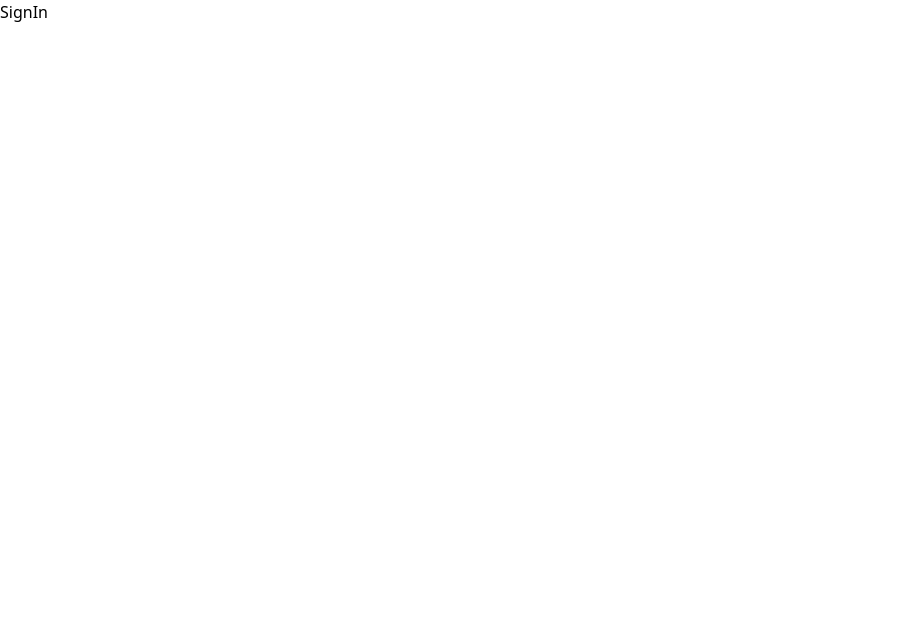
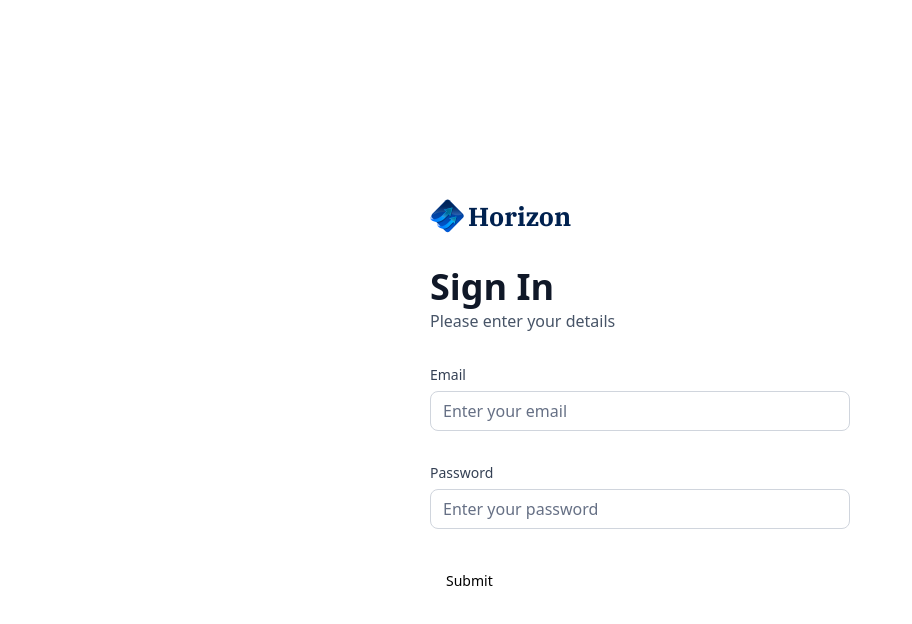
Before and after one commit to lichader/my-banking, a Next.js app: page /sign-in in a window 1280 px wide. Shown: the top 624 px of the page, without its empty margins (0-912 px from the left). Built offline with nearby package versions, Linux system fonts and the light colour scheme.

Commit message:
auth form in progress. Time: 2:09:16

```diff
--- a/app/(auth)/sign-in/page.tsx
+++ b/app/(auth)/sign-in/page.tsx
@@ -1,10 +1,11 @@
+import AuthForm from "@/components/AuthForm";
 import React from "react";
 
 const SignIn = () => {
   return (
-    <div>
-      <h1>SignIn</h1>
-    </div>
+    <section className="flex-center size-full max-sm:px-6">
+      <AuthForm type="sign-in" />
+    </section>
   );
 };
 
--- /dev/null
+++ b/components/AuthForm.tsx
@@ -0,0 +1,82 @@
+"use client";
+import Image from "next/image";
+import Link from "next/link";
+import React, { useState } from "react";
+
+import { z } from "zod";
+import { zodResolver } from "@hookform/resolvers/zod";
+import { useForm } from "react-hook-form";
+
+import { Button } from "./ui/button";
+import { Form } from "./ui/form";
+import CustomInput from "./CustomInput";
+import { authFormSchema } from "@/lib/utils";
+
+const AuthForm = ({ type }: { type: string }) => {
+  const [user, setuser] = useState(null);
+
+  const form = useForm<z.infer<typeof authFormSchema>>({
+    resolver: zodResolver(authFormSchema),
+    defaultValues: {
+      email: "",
+      password: "",
+    },
+  });
+
+  function onSubmit(values: z.infer<typeof authFormSchema>) {
+    console.log(values);
+  }
+
+  return (
+    <section className="auth-form">
+      <header className="flex flex-col gap-5 md:gap-8">
+        <Link href="/" className="cursor-pointer flex items-center gap-1">
+          <Image
+            src="/icons/logo.svg"
+            width={34}
+            height={34}
+            alt="Horizon logo"
+          />
+          <h1 className="text-26 font-ibm-plex-serif font-bold text-black-1">
+            Horizon
+          </h1>
+        </Link>
+
+        <div className="flex flex-col gap-1 md:gap-3">
+          <h1 className="text-24 lg:text-36 font-semibold text-gray-900">
+            {user ? "Link Account" : type === "sign-in" ? "Sign In" : "Sign Up"}
+            <p className="text-16 font-normal text-gray-600">
+              {user
+                ? "Link your account to get started"
+                : "Please enter your details"}
+            </p>
+          </h1>
+        </div>
+      </header>
+
+      {user ? (
+        <div className="flex flex-col gap-4">{/* PlaidLink */}</div>
+      ) : (
+        <Form {...form}>
+          <form onSubmit={form.handleSubmit(onSubmit)} className="space-y-8">
+            <CustomInput
+              control={form.control}
+              name="email"
+              label="Email"
+              placeholder="Enter your email"
+            />
+            <CustomInput
+              control={form.control}
+              name="password"
+              label="Password"
+              placeholder="Enter your password"
+            />
+            <Button type="submit">Submit</Button>
+          </form>
+        </Form>
+      )}
+    </section>
+  );
+};
+
+export default AuthForm;
--- /dev/null
+++ b/components/CustomInput.tsx
@@ -0,0 +1,47 @@
+import React from "react";
+
+import { FormField, FormLabel, FormControl, FormMessage } from "./ui/form";
+import { Input } from "./ui/input";
+import { Control, FieldPath, Form } from "react-hook-form";
+import { z } from "zod";
+import { authFormSchema } from "@/lib/utils";
+
+interface CustomInputProps {
+  control: Control<z.infer<typeof authFormSchema>>;
+  name: FieldPath<z.infer<typeof authFormSchema>>;
+  label: string;
+  placeholder: string;
+}
+
+const CustomInput = ({
+  control,
+  name,
+  label,
+  placeholder,
+}: CustomInputProps) => {
+  return (
+    <FormField
+      control={control}
+      name={name}
+      render={({ field }) => (
+        <div className="form-item">
+          <FormLabel className="form-label">{label}</FormLabel>
+
+          <div className="flex w-full flex-col">
+            <FormControl>
+              <Input
+                placeholder={placeholder}
+                className="input-class"
+                type={name === "password" ? "password" : "text"}
+                {...field}
+              />
+            </FormControl>
+          </div>
+          <FormMessage className="form-message mt-2" />
+        </div>
+      )}
+    ></FormField>
+  );
+};
+
+export default CustomInput;
--- a/components/ui/button.tsx
+++ b/components/ui/button.tsx
@@ -5,7 +5,7 @@
 import { cn } from "@/lib/utils"
 
 const buttonVariants = cva(
-  "inline-flex items-center justify-center whitespace-nowrap rounded-md text-sm font-medium ring-offset-background transition-colors focus-visible:outline-none focus-visible:ring-2 focus-visible:ring-ring focus-visible:ring-offset-2 disabled:pointer-events-none disabled:opacity-50",
+  "inline-flex items-center justify-center gap-2 whitespace-nowrap rounded-md text-sm font-medium ring-offset-background transition-colors focus-visible:outline-none focus-visible:ring-2 focus-visible:ring-ring focus-visible:ring-offset-2 disabled:pointer-events-none disabled:opacity-50 [&_svg]:pointer-events-none [&_svg]:size-4 [&_svg]:shrink-0",
   {
     variants: {
       variant: {
--- /dev/null
+++ b/components/ui/form.tsx
@@ -0,0 +1,178 @@
+"use client"
+
+import * as React from "react"
+import * as LabelPrimitive from "@radix-ui/react-label"
+import { Slot } from "@radix-ui/react-slot"
+import {
+  Controller,
+  ControllerProps,
+  FieldPath,
+  FieldValues,
+  FormProvider,
+  useFormContext,
+} from "react-hook-form"
+
+import { cn } from "@/lib/utils"
+import { Label } from "@/components/ui/label"
+
+const Form = FormProvider
+
+type FormFieldContextValue<
+  TFieldValues extends FieldValues = FieldValues,
+  TName extends FieldPath<TFieldValues> = FieldPath<TFieldValues>
+> = {
+  name: TName
+}
+
+const FormFieldContext = React.createContext<FormFieldContextValue>(
+  {} as FormFieldContextValue
+)
+
+const FormField = <
+  TFieldValues extends FieldValues = FieldValues,
+  TName extends FieldPath<TFieldValues> = FieldPath<TFieldValues>
+>({
+  ...props
+}: ControllerProps<TFieldValues, TName>) => {
+  return (
+    <FormFieldContext.Provider value={{ name: props.name }}>
+      <Controller {...props} />
+    </FormFieldContext.Provider>
+  )
+}
+
+const useFormField = () => {
+  const fieldContext = React.useContext(FormFieldContext)
+  const itemContext = React.useContext(FormItemContext)
+  const { getFieldState, formState } = useFormContext()
+
+  const fieldState = getFieldState(fieldContext.name, formState)
+
+  if (!fieldContext) {
+    throw new Error("useFormField should be used within <FormField>")
+  }
+
+  const { id } = itemContext
+
+  return {
+    id,
+    name: fieldContext.name,
+    formItemId: `${id}-form-item`,
+    formDescriptionId: `${id}-form-item-description`,
+    formMessageId: `${id}-form-item-message`,
+    ...fieldState,
+  }
+}
+
+type FormItemContextValue = {
+  id: string
+}
+
+const FormItemContext = React.createContext<FormItemContextValue>(
+  {} as FormItemContextValue
+)
+
+const FormItem = React.forwardRef<
+  HTMLDivElement,
+  React.HTMLAttributes<HTMLDivElement>
+>(({ className, ...props }, ref) => {
+  const id = React.useId()
+
+  return (
+    <FormItemContext.Provider value={{ id }}>
+      <div ref={ref} className={cn("space-y-2", className)} {...props} />
+    </FormItemContext.Provider>
+  )
+})
+FormItem.displayName = "FormItem"
+
+const FormLabel = React.forwardRef<
+  React.ElementRef<typeof LabelPrimitive.Root>,
+  React.ComponentPropsWithoutRef<typeof LabelPrimitive.Root>
+>(({ className, ...props }, ref) => {
+  const { error, formItemId } = useFormField()
+
+  return (
+    <Label
+      ref={ref}
+      className={cn(error && "text-destructive", className)}
+      htmlFor={formItemId}
+      {...props}
+    />
+  )
+})
+FormLabel.displayName = "FormLabel"
+
+const FormControl = React.forwardRef<
+  React.ElementRef<typeof Slot>,
+  React.ComponentPropsWithoutRef<typeof Slot>
+>(({ ...props }, ref) => {
+  const { error, formItemId, formDescriptionId, formMessageId } = useFormField()
+
+  return (
+    <Slot
+      ref={ref}
+      id={formItemId}
+      aria-describedby={
+        !error
+          ? `${formDescriptionId}`
+          : `${formDescriptionId} ${formMessageId}`
+      }
+      aria-invalid={!!error}
+      {...props}
+    />
+  )
+})
+FormControl.displayName = "FormControl"
+
+const FormDescription = React.forwardRef<
+  HTMLParagraphElement,
+  React.HTMLAttributes<HTMLParagraphElement>
+>(({ className, ...props }, ref) => {
+  const { formDescriptionId } = useFormField()
+
+  return (
+    <p
+      ref={ref}
+      id={formDescriptionId}
+      className={cn("text-sm text-muted-foreground", className)}
+      {...props}
+    />
+  )
+})
+FormDescription.displayName = "FormDescription"
+
+const FormMessage = React.forwardRef<
+  HTMLParagraphElement,
+  React.HTMLAttributes<HTMLParagraphElement>
+>(({ className, children, ...props }, ref) => {
+  const { error, formMessageId } = useFormField()
+  const body = error ? String(error?.message) : children
+
+  if (!body) {
+    return null
+  }
+
+  return (
+    <p
+      ref={ref}
+      id={formMessageId}
+      className={cn("text-sm font-medium text-destructive", className)}
+      {...props}
+    >
+      {body}
+    </p>
+  )
+})
+FormMessage.displayName = "FormMessage"
+
+export {
+  useFormField,
+  Form,
+  FormItem,
+  FormLabel,
+  FormControl,
+  FormDescription,
+  FormMessage,
+  FormField,
+}
--- /dev/null
+++ b/components/ui/input.tsx
@@ -0,0 +1,25 @@
+import * as React from "react"
+
+import { cn } from "@/lib/utils"
+
+export interface InputProps
+  extends React.InputHTMLAttributes<HTMLInputElement> {}
+
+const Input = React.forwardRef<HTMLInputElement, InputProps>(
+  ({ className, type, ...props }, ref) => {
+    return (
+      <input
+        type={type}
+        className={cn(
+          "flex h-10 w-full rounded-md border border-input bg-background px-3 py-2 text-sm ring-offset-background file:border-0 file:bg-transparent file:text-sm file:font-medium file:text-foreground placeholder:text-muted-foreground focus-visible:outline-none focus-visible:ring-2 focus-visible:ring-ring focus-visible:ring-offset-2 disabled:cursor-not-allowed disabled:opacity-50",
+          className
+        )}
+        ref={ref}
+        {...props}
+      />
+    )
+  }
+)
+Input.displayName = "Input"
+
+export { Input }
--- /dev/null
+++ b/components/ui/label.tsx
@@ -0,0 +1,26 @@
+"use client"
+
+import * as React from "react"
+import * as LabelPrimitive from "@radix-ui/react-label"
+import { cva, type VariantProps } from "class-variance-authority"
+
+import { cn } from "@/lib/utils"
+
+const labelVariants = cva(
+  "text-sm font-medium leading-none peer-disabled:cursor-not-allowed peer-disabled:opacity-70"
+)
+
+const Label = React.forwardRef<
+  React.ElementRef<typeof LabelPrimitive.Root>,
+  React.ComponentPropsWithoutRef<typeof LabelPrimitive.Root> &
+    VariantProps<typeof labelVariants>
+>(({ className, ...props }, ref) => (
+  <LabelPrimitive.Root
+    ref={ref}
+    className={cn(labelVariants(), className)}
+    {...props}
+  />
+))
+Label.displayName = LabelPrimitive.Root.displayName
+
+export { Label }
--- a/lib/utils.ts
+++ b/lib/utils.ts
@@ -2,6 +2,7 @@
 import { type ClassValue, clsx } from "clsx";
 import qs from "query-string";
 import { twMerge } from "tailwind-merge";
+import { z } from "zod";
 
 export function cn(...inputs: ClassValue[]) {
   return twMerge(clsx(inputs));
@@ -39,22 +40,22 @@
 
   const formattedDateTime: string = new Date(dateString).toLocaleString(
     "en-US",
-    dateTimeOptions
+    dateTimeOptions,
   );
 
   const formattedDateDay: string = new Date(dateString).toLocaleString(
     "en-US",
-    dateDayOptions
+    dateDayOptions,
   );
 
   const formattedDate: string = new Date(dateString).toLocaleString(
     "en-US",
-    dateOptions
+    dateOptions,
   );
 
   const formattedTime: string = new Date(dateString).toLocaleString(
     "en-US",
-    timeOptions
+    timeOptions,
   );
 
   return {
@@ -97,7 +98,7 @@
       url: window.location.pathname,
       query: currentUrl,
     },
-    { skipNull: true }
+    { skipNull: true },
   );
 }
 
@@ -130,7 +131,7 @@
 }
 
 export function countTransactionCategories(
-  transactions: Transaction[]
+  transactions: Transaction[],
 ): CategoryCount[] {
   const categoryCounts: { [category: string]: number } = {};
   let totalCount = 0;
@@ -159,7 +160,7 @@
       name: category,
       count: categoryCounts[category],
       totalCount,
-    })
+    }),
   );
 
   // Sort the aggregatedCategories array by count in descending order
@@ -193,3 +194,8 @@
 
   return date > twoDaysAgo ? "Processing" : "Success";
 };
+
+export const authFormSchema = z.object({
+  email: z.string().email(),
+  password: z.string().min(8),
+});
--- a/package.json
+++ b/package.json
@@ -9,7 +9,9 @@
     "lint": "next lint"
   },
   "dependencies": {
+    "@hookform/resolvers": "^3.9.1",
     "@radix-ui/react-dialog": "^1.1.2",
+    "@radix-ui/react-label": "^2.1.0",
     "@radix-ui/react-slot": "^1.1.0",
     "chart.js": "^4.4.5",
     "class-variance-authority": "^0.7.0",
@@ -21,8 +23,10 @@
     "react-chartjs-2": "^5.2.0",
     "react-countup": "^6.5.3",
     "react-dom": "^18",
+    "react-hook-form": "^7.53.1",
     "tailwind-merge": "^2.5.3",
-    "tailwindcss-animate": "^1.0.7"
+    "tailwindcss-animate": "^1.0.7",
+    "zod": "^3.23.8"
   },
   "devDependencies": {
     "@types/node": "^20",
```
Also changed, not shown: app/(auth)/sign-up/page.tsx (+4 -3 lines), 1 other file (tests, documents, lock files or other folders).
